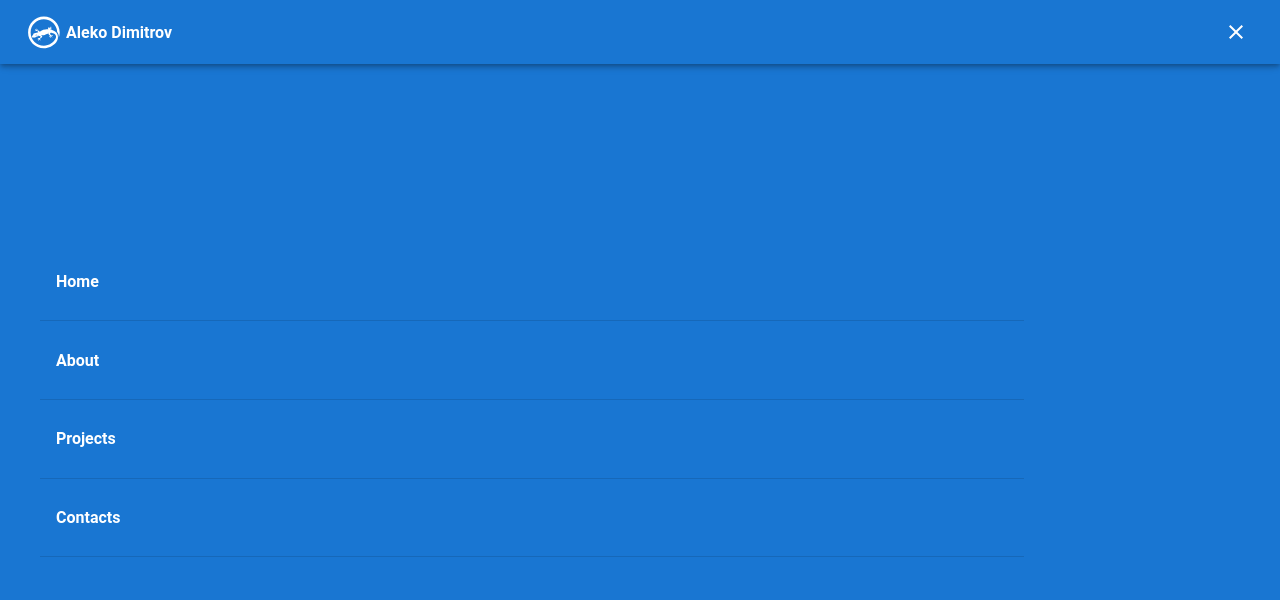
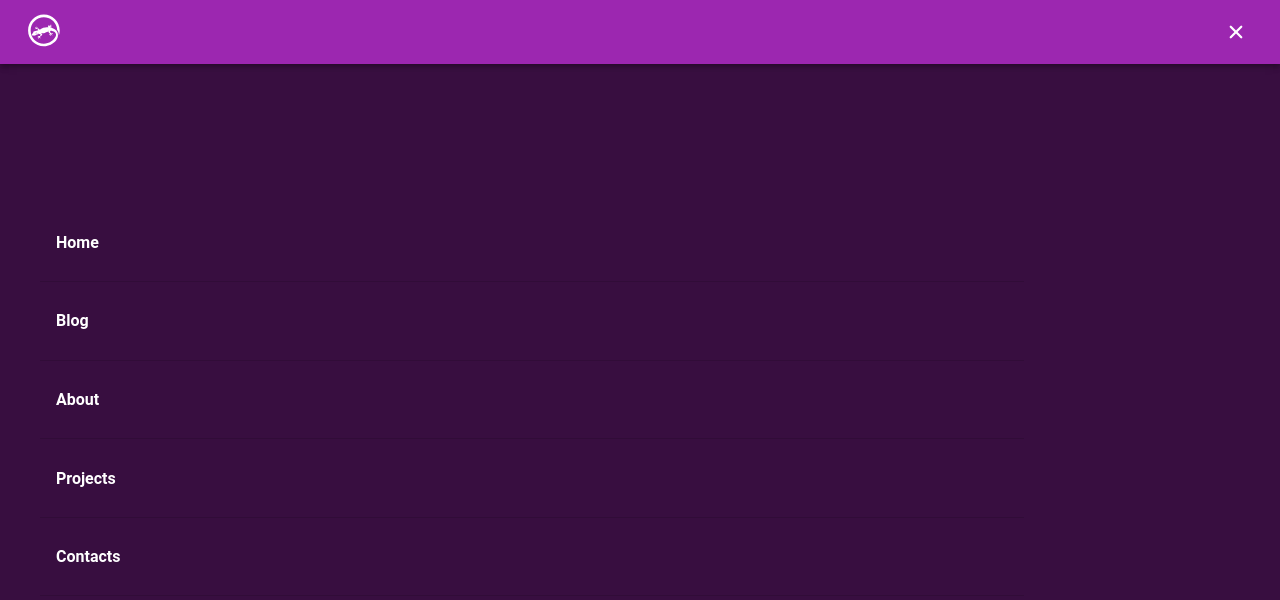
Before and after one commit to AlekoDimitrov/alekodimitrov.com-personal, a Next.js app: page / in a window 1280 px wide. Both pictures are taken after a click on the button "menu". Shown: the top 600 px of the page. Built offline with nearby package versions, Linux system fonts and the light colour scheme.

Commit message:
Finish home hero section

```diff
--- a/package.json
+++ b/package.json
@@ -14,13 +14,13 @@
     "@emotion/styled": "^11.8.1",
     "@fontsource/roboto": "^4.5.5",
     "@mdx-js/loader": "^2.1.1",
-    "@mui/icons-material": "^5.6.1",
     "@mui/material": "^5.6.1",
     "@next/mdx": "^12.1.5",
     "framer-motion": "^6.3.0",
     "next": "12.1.5",
     "react": "18.0.0",
-    "react-dom": "18.0.0"
+    "react-dom": "18.0.0",
+    "react-icons": "^4.3.1"
   },
   "devDependencies": {
     "@svgr/webpack": "^6.2.1",
--- /dev/null
+++ b/src/components/Hero.tsx
@@ -0,0 +1,40 @@
+import React from "react";
+import { Avatar } from "@mui/material";
+import { Box } from "@mui/system";
+
+const Hero = () => {
+  return (
+    <>
+      <Box padding={3} mt={8}>
+        <h1>Aleko Dimitrov,</h1>
+        <p>developer for the web.</p>
+        <Avatar
+          alt="Aleko Dimitrov"
+          src="./aleko-avatar.jpg"
+          sx={{ width: 80, height: 80, marginTop: 5, marginBottom: 3 }}
+        ></Avatar>
+        <Box
+          sx={{
+            backgroundColor: "#380e40",
+            padding: 3,
+            color: "whitesmoke",
+            borderRadius: 5,
+          }}
+        >
+          <h2 className="heroH2">👋,</h2>
+          <p className="heroP">
+            I'm a front-end developer based in Bulgaria. My passion is to build
+            web applications by following proven industry principles and through
+            experimentation and tinkering.
+          </p>
+          <h2 className="heroH2">I ❤️</h2>
+          <Box display={"flex"} alignItems={"center"} color="rgb(87, 87, 87)">
+            <p className="heroH4">Ethereum, Linux, FOSS, zero-knowledge</p>
+          </Box>
+        </Box>
+      </Box>
+    </>
+  );
+};
+
+export default Hero;
--- /dev/null
+++ b/src/components/LatestPosts/LatestPosts.tsx
@@ -0,0 +1,17 @@
+import { Box } from "@mui/system";
+import React from "react";
+
+const LatestPosts = () => {
+  return (
+    <>
+      <Box padding={3}>
+        <h2>Latest Posts</h2>
+        <Box>
+          <h3>Creating and Using API Routes in NextJS.</h3>
+        </Box>
+      </Box>
+    </>
+  );
+};
+
+export default LatestPosts;
--- a/src/components/Navbar/MobileNavigation.tsx
+++ b/src/components/Navbar/MobileNavigation.tsx
@@ -12,9 +12,10 @@ import { motion, AnimatePresence } from "framer-motion";
 
 const mobileNavLinks = [
   { id: 1, href: "#", text: "Home" },
-  { id: 2, href: "#", text: "About" },
-  { id: 3, href: "#", text: "Projects" },
-  { id: 4, href: "#", text: "Contacts" },
+  { id: 2, href: "#", text: "Blog" },
+  { id: 3, href: "#", text: "About" },
+  { id: 4, href: "#", text: "Projects" },
+  { id: 5, href: "#", text: "Contacts" },
 ];
 
 const variants = {
@@ -40,9 +41,8 @@ const childVariants = {
 
 const MobileNavigation = (props: any) => {
   return (
-    <AnimatePresence>
-      {props.isOpen === true && (
-        <Box position="absolute" overflow={"hidden"} maxWidth={"100%"}>
+    <Box>
+      <Box position="fixed" zIndex={1} top={0}>
         <motion.div
           variants={variants}
           initial="hidden"
@@ -52,7 +52,7 @@ const MobileNavigation = (props: any) => {
           <Box
             sx={{
               display: "flex",
-                backgroundColor: "#1976d2",
+              backgroundColor: "#380e40",
               width: "100vw",
               height: "100vh",
               alignItems: "center",
@@ -69,11 +69,7 @@ const MobileNavigation = (props: any) => {
                   return (
                     <motion.div key={link.id} variants={childVariants}>
                       <ListItem>
-                          <Link
-                            href={link.href}
-                            underline="none"
-                            color={"#ffff"}
-                          >
+                        <Link href={link.href} underline="none" color={"#ffff"}>
                           <h4>{link.text}</h4>
                         </Link>
                       </ListItem>
@@ -81,19 +77,12 @@ const MobileNavigation = (props: any) => {
                     </motion.div>
                   );
                 })}
-                  {/* <ListItem>
-                    <Link href="#" underline="none" color={"#ffff"}>
-                      <h4>Home</h4>
-                    </Link>
-                  </ListItem>
-                  <Divider /> */}
               </ul>
             </Box>
           </Box>
         </motion.div>
       </Box>
-      )}
-    </AnimatePresence>
+    </Box>
   );
 };
 
--- a/src/components/Navbar/Navbar.tsx
+++ b/src/components/Navbar/Navbar.tsx
@@ -1,6 +1,6 @@
 import { AppBar, IconButton, SvgIcon, Toolbar } from "@mui/material";
-import MenuIcon from "@mui/icons-material/Menu";
-import CloseIcon from "@mui/icons-material/Close";
+import { HiMenuAlt4 } from "react-icons/hi";
+import { IoClose } from "react-icons/io5";
 import React, { useState } from "react";
 import { Box, height, width } from "@mui/system";
 import MobileNavigation from "./MobileNavigation";
@@ -8,18 +8,15 @@ import { motion } from "framer-motion";
 import LogoSvg from "!@svgr/webpack!../../../public/alekodimitrov-logo.svg";
 import Link from "next/link";
 
-const Navbar = () => {
-  const [navigation, setNavigation] = useState<boolean>(false);
+const Navbar = (props: any) => {
   const setNavigationState = () => {
-    if (navigation === true) {
-      setNavigation(false);
-    } else {
-      setNavigation(true);
-    }
+    props.mobileNavigation === false
+      ? props.setMobileNavigation(true)
+      : props.setMobileNavigation(false);
   };
   return (
-    <Box height={65}>
-      <AppBar>
+    <Box>
+      <AppBar color="secondary">
         <Toolbar>
           <Box
             sx={{
@@ -38,10 +35,7 @@ const Navbar = () => {
             >
               <Link href="#">
                 <a>
-                  <Box sx={{ display: "flex", alignItems: "center" }}>
-                    <LogoSvg />
-                    <h4>Aleko Dimitrov</h4>
-                  </Box>
+                  <LogoSvg />
                 </a>
               </Link>
             </Box>
@@ -50,24 +44,18 @@ const Navbar = () => {
               <motion.div
                 style={{ display: "flex", justifyContent: "flex-end" }}
                 whileTap={{
-                  scale: 0,
-                  opacity: 0,
+                  scale: 0.5,
+                  opacity: 0.5,
                 }}
               >
                 <IconButton color="inherit" aria-label="menu">
-                  {navigation === true ? <CloseIcon /> : <MenuIcon />}
+                  {props.mobileNavigation ? <IoClose /> : <HiMenuAlt4 />}
                 </IconButton>
               </motion.div>
             </Box>
           </Box>
         </Toolbar>
       </AppBar>
-
-      {navigation === true ? (
-        <MobileNavigation isOpen={true} />
-      ) : (
-        <MobileNavigation isOpen={false} />
-      )}
     </Box>
   );
 };
--- a/src/pages/index.tsx
+++ b/src/pages/index.tsx
@@ -3,12 +3,29 @@ import Head from "next/head";
 import Image from "next/image";
 import styles from "../styles/Home.module.css";
 import Navbar from "../components/Navbar/Navbar";
-import { Box } from "@mui/system";
+import Hero from "../components/Hero";
+import { createTheme, ThemeProvider } from "@mui/material";
+import { useState } from "react";
+import MobileNavigation from "../components/Navbar/MobileNavigation";
+import { AnimatePresence } from "framer-motion";
+import LatestPosts from "../components/LatestPosts/LatestPosts";
+
+const theme = createTheme({});
 
 const Home: NextPage = () => {
+  const [mobileNavigation, setMobileNavigation] = useState<boolean>(false);
+
   return (
     <>
-      <Navbar />
+      <Navbar
+        setMobileNavigation={setMobileNavigation}
+        mobileNavigation={mobileNavigation}
+      />
+      <AnimatePresence>
+        {mobileNavigation === true && <MobileNavigation />}
+      </AnimatePresence>
+      <Hero />
+      <LatestPosts />
     </>
   );
 };
--- a/styles/globals.css
+++ b/styles/globals.css
@@ -3,6 +3,10 @@ body {
   padding: 0;
   margin: 0;
   font-family: Roboto, sans-serif;
+}
+
+body {
+  min-height: 100%;
 }
 
 a {
@@ -13,3 +17,28 @@ a {
 * {
   box-sizing: border-box;
 }
+h1,
+p {
+  margin: 0;
+}
+
+.heroP {
+  color: rgb(155, 155, 155);
+  font-size: 0.9rem;
+}
+
+.heroH2 {
+  border-style: solid;
+  border-right: none;
+  border-left: none;
+  border-top: none;
+  border-bottom: 4px solid;
+  border-image: linear-gradient(to right, rgb(73, 73, 170), #9c27b0) 1;
+  max-width: fit-content;
+}
+
+.heroH4 {
+  display: flex;
+  align-items: center;
+  color: rgb(155, 155, 155);
+}
```
Also changed, not shown: public/aleko-avatar.jpg (added), 1 other file (tests, documents, lock files or other folders). Lines whose indentation alone changed are shown as unchanged.
